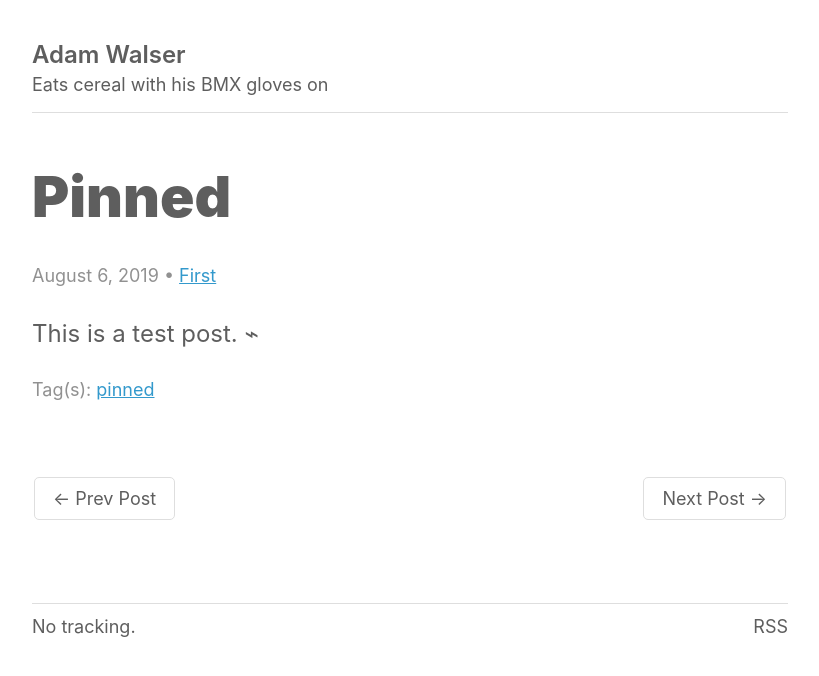
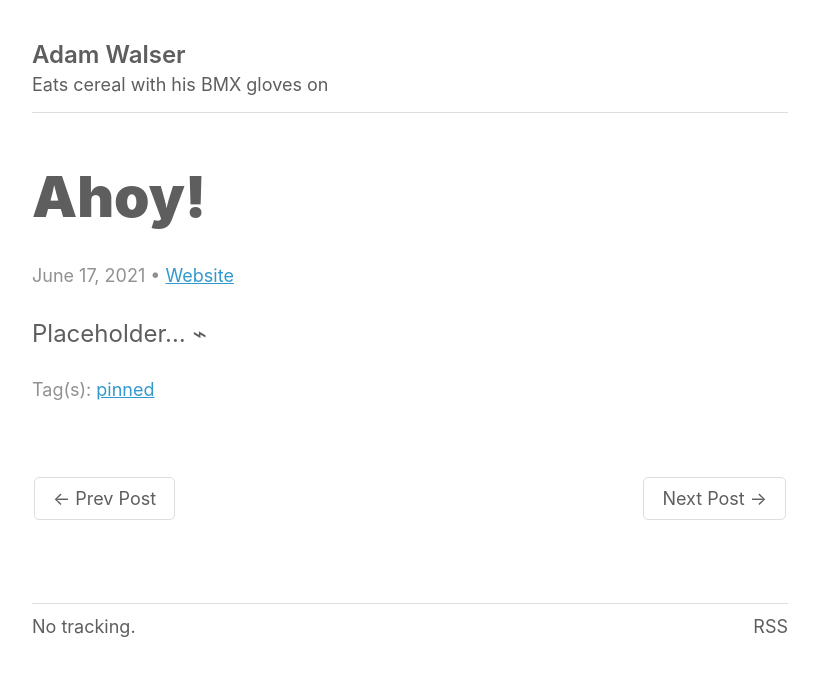
Before and after one commit to ajpwalser/ajpwalser.github.io, a Jekyll site: the page built from _posts/2021-06-17-pinned.md, in a window 1280 px wide. Shown: the top 676 px of the page, without its empty margins (230-1049 px from the left). Built offline with Jekyll 4.4.1, drawn with Linux system fonts in a browser that asks for light colours; some web fonts are replaced.

Commit message:
Update 2021-06-17-pinned.md

```diff
--- a/_posts/2021-06-17-pinned.md
+++ b/_posts/2021-06-17-pinned.md
@@ -1,10 +1,10 @@
 ---
 layout: post
-title: "Pinned"
-description: This is a test.
-categories: First
+title: "Ahoy!"
+description: This is a post description
+categories: Website
 tags: pinned
-date: 2019-08-06
+date: 2021-06-17
 ---
 
-This is a test post. <span class="end">&#x2301;</span>
+Placeholder... <span class="end">&#x2301;</span>
```
